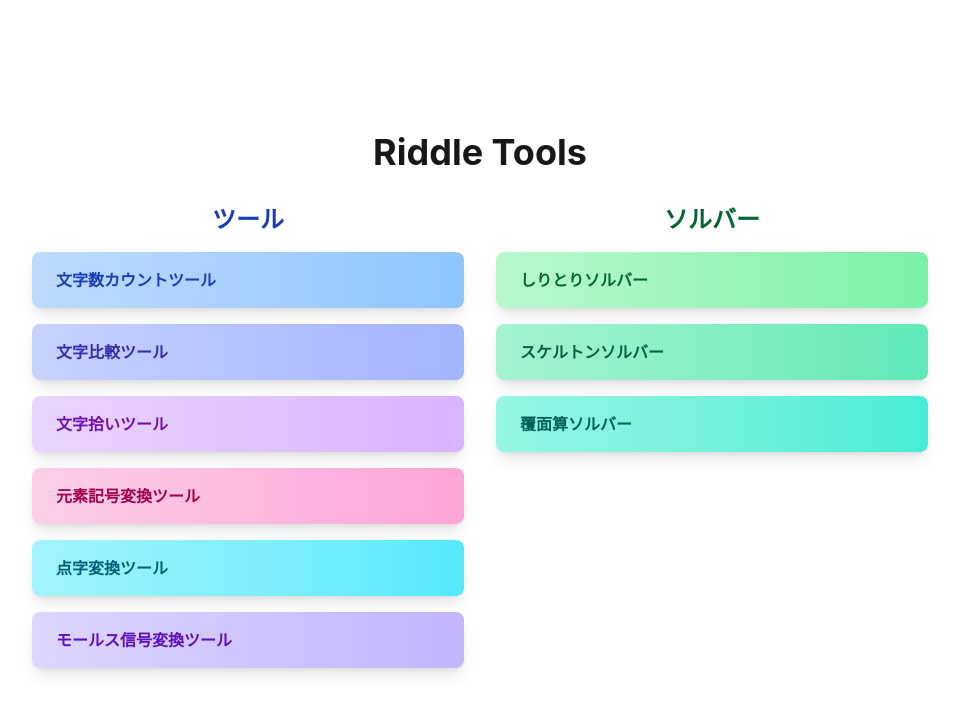
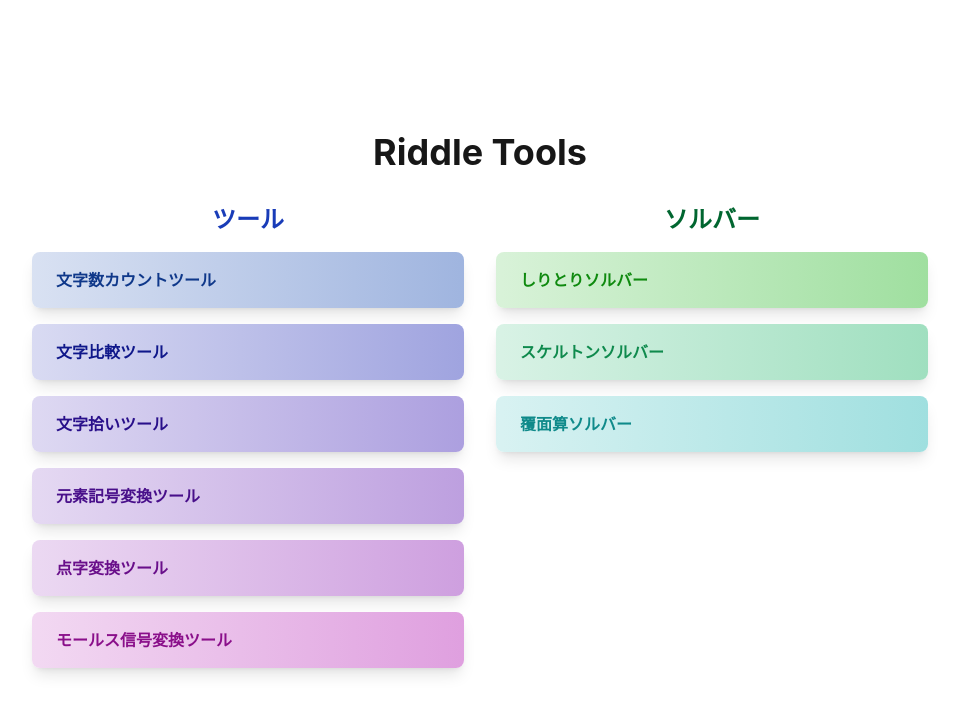
Before and after one commit to izmktr/riddletools, a Next.js app: page / in a window 1280 px wide. Shown: the top 714 px of the page, without its empty margins (160-1119 px from the left). Built offline with nearby package versions, Linux system fonts and the light colour scheme.

Commit message:
feat: ツールとソルバーのリンクを動的に生成し、色のグラデーションを適用

```diff
--- a/src/app/page.tsx
+++ b/src/app/page.tsx
@@ -1,6 +1,42 @@
+'use client';
+
 import Link from "next/link";
 
 export default function Home() {
+  const Tool = [
+    ["文字数カウントツール", "/count"],
+    ["文字比較ツール", "/compare"],
+    ["文字拾いツール", "/pick"],
+    ["元素記号変換ツール", "/elements"],
+    ["点字変換ツール", "/braille"],
+    ["モールス信号変換ツール", "/morse"],
+  ];
+  const Solver = [
+    ["しりとりソルバー", "/shiritori"],
+    ["スケルトンソルバー", "/skeleton"],
+    ["覆面算ソルバー", "/cryptarithmetic"],
+  ];
+
+  // 色のグラデーション生成関数
+  const generateGradientColors = (startHue: number, endHue: number, count: number, saturation: number = 50, lightness: number = 90) => {
+    const colors = [];
+    for (let i = 0; i < count; i++) {
+      const hue = count === 1 ? startHue : startHue + (endHue - startHue) * (i / (count - 1));
+      colors.push({
+        background: `linear-gradient(to right, hsl(${hue}, ${saturation}%, ${lightness}%), hsl(${hue}, ${saturation}%, ${lightness - 15}%))`,
+        backgroundHover: `linear-gradient(to right, hsl(${hue}, ${saturation + 10}%, ${lightness - 20}%), hsl(${hue}, ${saturation + 10}%, ${lightness - 25}%))`,
+        textColor: `hsl(${hue}, ${saturation + 30}%, ${lightness - 60}%)`
+      });
+    }
+    return colors;
+  };
+
+  // ツール用の色（青からピンクのグラデーション）
+  const toolColors = generateGradientColors(220, 300, Tool.length);
+
+  // ソルバー用の色（緑から青緑のグラデーション）
+  const solverColors = generateGradientColors(120, 180, Solver.length);
+
   return (
     <main className="min-h-screen flex flex-col items-center justify-center p-8">
       <h1 className="text-4xl font-bold mb-8">Riddle Tools</h1>
@@ -10,36 +46,29 @@ export default function Home() {
         <div>
           <h2 className="text-2xl font-bold mb-4 text-center text-blue-800">ツール</h2>
           <ul className="space-y-4">
-            <li>
-              <Link href="/count" className="block bg-gradient-to-r from-blue-200 to-blue-300 hover:from-blue-300 hover:to-blue-400 text-blue-800 font-semibold rounded-lg px-6 py-4 shadow-lg transform hover:scale-105 transition-all duration-200">
-                文字数カウントツール
-              </Link>
-            </li>
-            <li>
-              <Link href="/compare" className="block bg-gradient-to-r from-indigo-200 to-indigo-300 hover:from-indigo-300 hover:to-indigo-400 text-indigo-800 font-semibold rounded-lg px-6 py-4 shadow-lg transform hover:scale-105 transition-all duration-200">
-                文字比較ツール
-              </Link>
-            </li>
-            <li>
-              <Link href="/pick" className="block bg-gradient-to-r from-purple-200 to-purple-300 hover:from-purple-300 hover:to-purple-400 text-purple-800 font-semibold rounded-lg px-6 py-4 shadow-lg transform hover:scale-105 transition-all duration-200">
-                文字拾いツール
-              </Link>
-            </li>
-            <li>
-              <Link href="/elements" className="block bg-gradient-to-r from-pink-200 to-pink-300 hover:from-pink-300 hover:to-pink-400 text-pink-800 font-semibold rounded-lg px-6 py-4 shadow-lg transform hover:scale-105 transition-all duration-200">
-                元素記号変換ツール
-              </Link>
-            </li>
-            <li>
-              <Link href="/braille" className="block bg-gradient-to-r from-cyan-200 to-cyan-300 hover:from-cyan-300 hover:to-cyan-400 text-cyan-800 font-semibold rounded-lg px-6 py-4 shadow-lg transform hover:scale-105 transition-all duration-200">
-                点字変換ツール
-              </Link>
-            </li>
-            <li>
-              <Link href="/morse" className="block bg-gradient-to-r from-violet-200 to-violet-300 hover:from-violet-300 hover:to-violet-400 text-violet-800 font-semibold rounded-lg px-6 py-4 shadow-lg transform hover:scale-105 transition-all duration-200">
-                モールス信号変換ツール
-              </Link>
-            </li>
+            {Tool.map(([name, path], index) => {
+              const color = toolColors[index];
+              return (
+                <li key={path}>
+                  <Link
+                    href={path}
+                    className="block font-semibold rounded-lg px-6 py-4 shadow-lg transform hover:scale-105 transition-all duration-200"
+                    style={{
+                      background: color.background,
+                      color: color.textColor
+                    }}
+                    onMouseEnter={(e) => {
+                      e.currentTarget.style.background = color.backgroundHover;
+                    }}
+                    onMouseLeave={(e) => {
+                      e.currentTarget.style.background = color.background;
+                    }}
+                  >
+                    {name}
+                  </Link>
+                </li>
+              );
+            })}
           </ul>
         </div>
 
@@ -47,21 +76,29 @@ export default function Home() {
         <div>
           <h2 className="text-2xl font-bold mb-4 text-center text-green-800">ソルバー</h2>
           <ul className="space-y-4">
-            <li>
-              <Link href="/shiritori" className="block bg-gradient-to-r from-green-200 to-green-300 hover:from-green-300 hover:to-green-400 text-green-800 font-semibold rounded-lg px-6 py-4 shadow-lg transform hover:scale-105 transition-all duration-200">
-                しりとりソルバー
-              </Link>
-            </li>
-            <li>
-              <Link href="/skeleton" className="block bg-gradient-to-r from-emerald-200 to-emerald-300 hover:from-emerald-300 hover:to-emerald-400 text-emerald-800 font-semibold rounded-lg px-6 py-4 shadow-lg transform hover:scale-105 transition-all duration-200">
-                スケルトンソルバー
-              </Link>
-            </li>
-            <li>
-              <Link href="/cryptarithmetic" className="block bg-gradient-to-r from-teal-200 to-teal-300 hover:from-teal-300 hover:to-teal-400 text-teal-800 font-semibold rounded-lg px-6 py-4 shadow-lg transform hover:scale-105 transition-all duration-200">
-                覆面算ソルバー
-              </Link>
-            </li>
+            {Solver.map(([name, path], index) => {
+              const color = solverColors[index];
+              return (
+                <li key={path}>
+                  <Link
+                    href={path}
+                    className="block font-semibold rounded-lg px-6 py-4 shadow-lg transform hover:scale-105 transition-all duration-200"
+                    style={{
+                      background: color.background,
+                      color: color.textColor
+                    }}
+                    onMouseEnter={(e) => {
+                      e.currentTarget.style.background = color.backgroundHover;
+                    }}
+                    onMouseLeave={(e) => {
+                      e.currentTarget.style.background = color.background;
+                    }}
+                  >
+                    {name}
+                  </Link>
+                </li>
+              );
+            })}
           </ul>
         </div>
       </div>
```
